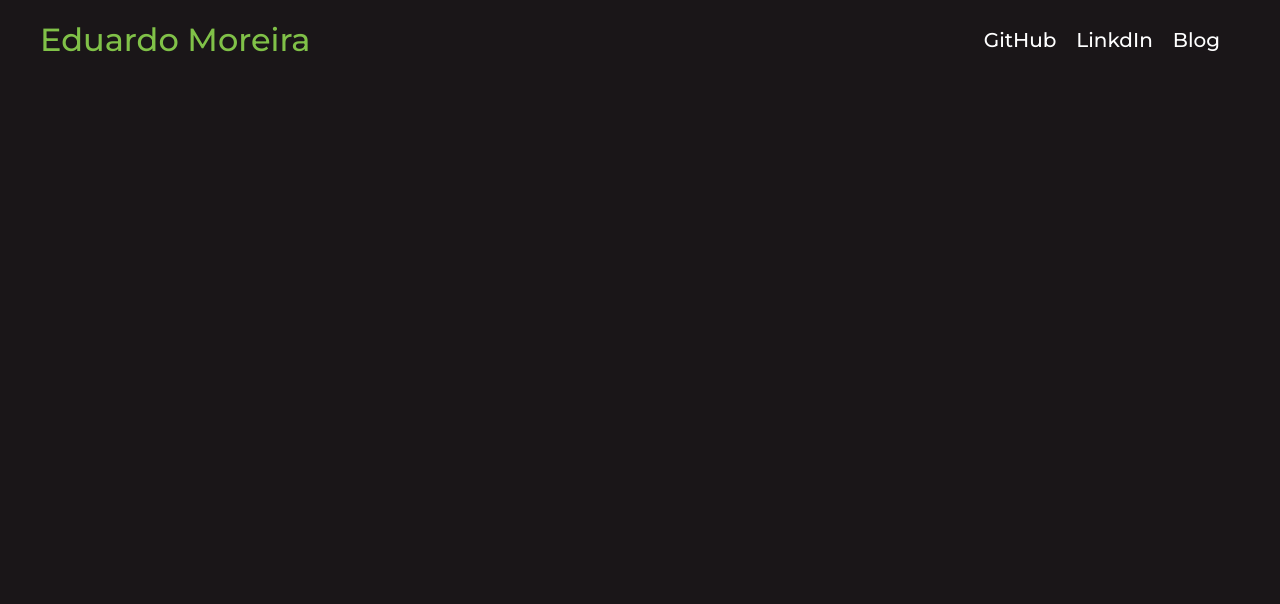
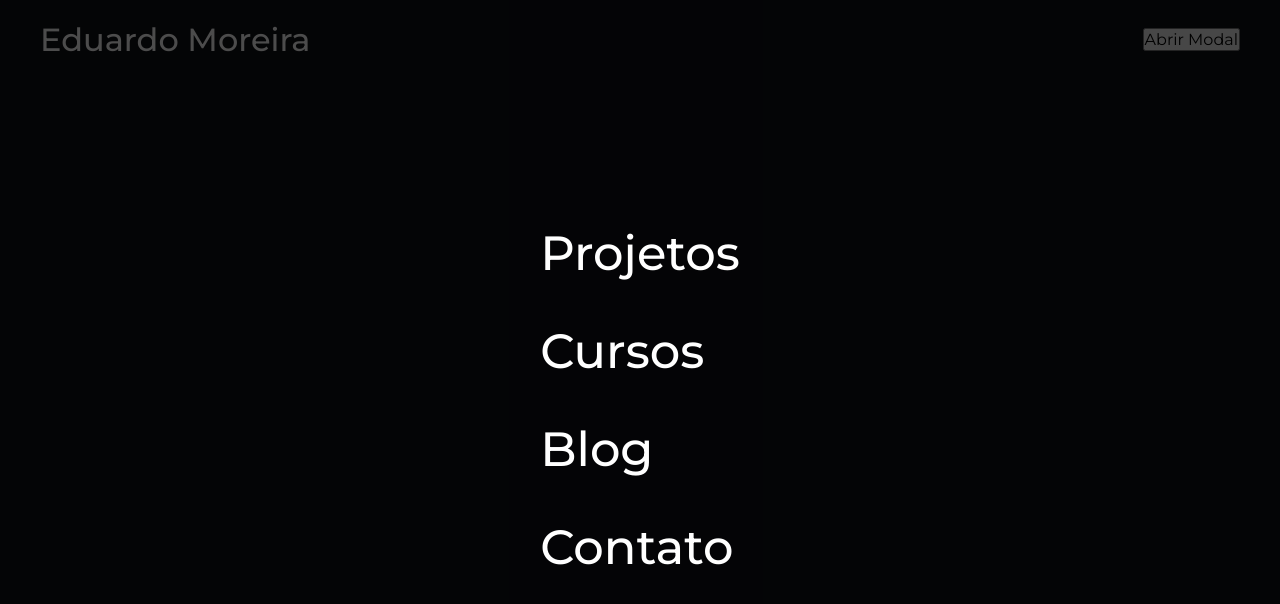
Before and after one commit to EduardoMoreira26/my-portfolio, a React (Create React App) app: page / in a window 1280 px wide. Shown: the top 604 px of the page. Built offline with nearby package versions, Linux system fonts and the light colour scheme.

Commit message:
create modal

```diff
--- a/package.json
+++ b/package.json
@@ -10,8 +10,11 @@
     "@types/node": "^12.0.0",
     "@types/react": "^16.9.0",
     "@types/react-dom": "^16.9.0",
+    "antd": "^4.7.0",
+    "polished": "^4.0.2",
     "react": "^16.13.1",
     "react-dom": "^16.13.1",
+    "react-icons": "^3.11.0",
     "react-router-dom": "^5.2.0",
     "react-scripts": "3.4.3",
     "styled-components": "^5.2.0",
--- a/src/components/Header/index.tsx
+++ b/src/components/Header/index.tsx
@@ -1,23 +1,40 @@
-import React from 'react';
+import React, { useState } from 'react';
 
-import { Link } from 'react-router-dom'
 
-import { Container } from './styles';
+import { FiMenu } from 'react-icons/fi';
 
-const Header: React.FC = () => (
+import { Container, Modal, ModalArea } from './styles';
 
+const Header: React.FC = () => {
+  const [visible, setVisible] = useState(false);
+
+  return (
     <Container>
       <header>
         <h1>Eduardo Moreira</h1>
 
-      <nav>
-        <a href="/">GitHub</a>
-        <a href="/">LinkdIn</a>
-        <a href="/">Blog</a>
-      </nav>
+        <button>Abrir Modal</button>
+
+        <Modal>
+
+          <ModalArea>
+
+            <div><strong>Projetos</strong></div>
+            <div><strong>Cursos</strong> </div>
+            <div><strong>Blog</strong></div>
+            <div><strong>Contato</strong> </div>
+
+          </ModalArea>
+
+        </Modal>
+
+
+
+
 
       </header>
     </Container>
   );
+};
 
 export default Header;
--- a/src/components/Header/styles.ts
+++ b/src/components/Header/styles.ts
@@ -9,22 +9,57 @@ export const Container = styled.header`
     display: flex;
     justify-content: space-between;
     align-items: center;
-    color: #80c148;
+
+
+    button {
+
+    }
 
     nav {
-      a {
-        color: #fff;
-        text-decoration: none;
-        font-size: 20px;
-        transition: opacity 0.2s;
-        font-weight: 500;
-        margin-right: 20px;
 
-        &:hover {
-          opacity: 0.6;
-        }
-
-      }
     }
   }
 `;
+
+
+export const Modal = styled.div`
+  position: fixed;
+  left: 0;
+  top: 0;
+  right: 0;
+  bottom: 0;
+  z-index: 90;
+  background-color: rgba(0, 0, 0, 0.7);
+  display: flex;
+  justify-content: center;
+  align-items: center;
+  /* height: 425px;
+  width: 1150px; */
+
+`;
+
+export const ModalArea = styled.div`
+
+  padding: 10px;
+
+
+  div {
+    max-width: 400px;
+    margin: 40px;
+
+    strong {
+      font-size: 48px;
+      transition: color 0.2s;
+
+      &:hover {
+        color: #81c043;
+      }
+    }
+
+
+
+  }
+
+
+
+`;
--- a/src/styles/global.ts
+++ b/src/styles/global.ts
@@ -9,7 +9,7 @@ export default createGlobalStyle`
   }
 
   body {
-    background: #1a1618;
+    background: #0f1014;
     color: #fff;
     -webkit-font-smoothing: antialiased;
   }
```
Also changed, not shown: 1 other file (tests, documents, lock files or other folders). Lines whose indentation alone changed are shown as unchanged.
